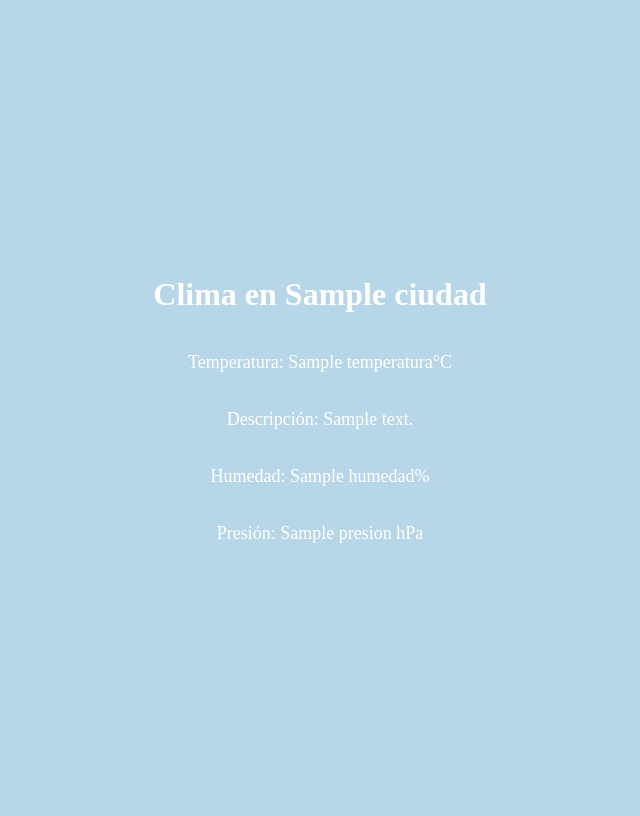
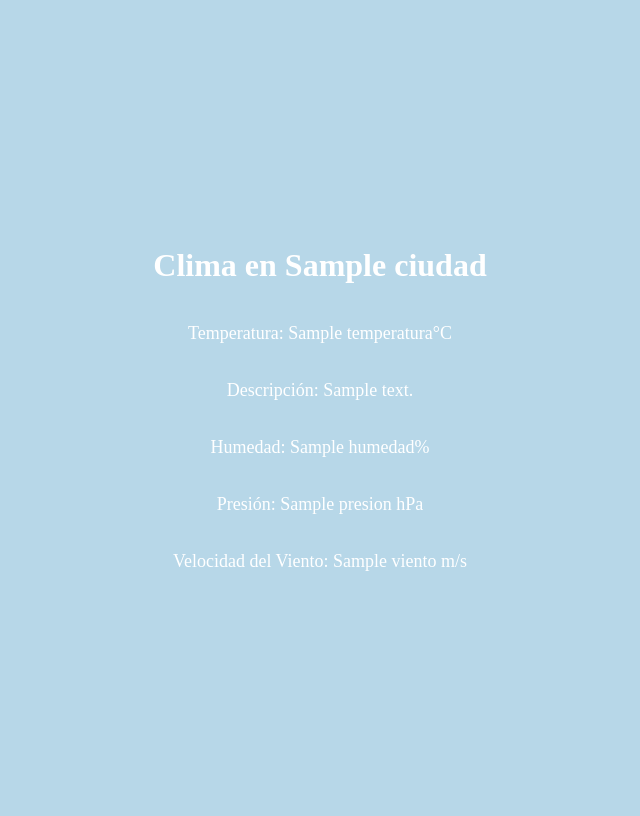
Before and after one commit to Jose8818/api, a Flask app: template templates/clima.html in a window 1280 px wide. Shown: the whole page, without its empty margins (320-960 px from the left). Run offline with Flask 3, Linux system fonts and the light colour scheme; the template is opened without the code that fills it: most values are stand-ins (such as "Sample title", 1, 10 or a date in 2020).

Commit message:
Se agrego velocidad de viento

```diff
--- a/app.py
+++ b/app.py
@@ -19,6 +19,7 @@ def obtener_clima(latitud, longitud):
             "descripcion": datos_clima["weather"][0]["description"],
             "humedad": datos_clima["main"]["humidity"],
             "presion": datos_clima["main"]["pressure"],
+            "viento": datos_clima["wind"]["speed"],
         }
         return clima
     else:
--- a/templates/clima.html
+++ b/templates/clima.html
@@ -36,6 +36,7 @@
     <p>Descripción: {{ descripcion }}</p>
     <p>Humedad: {{ humedad }}%</p>
     <p>Presión: {{ presion }} hPa</p>
+    <p>Velocidad del Viento: {{ viento }} m/s</p>
 
 </body>
 </html>
```
